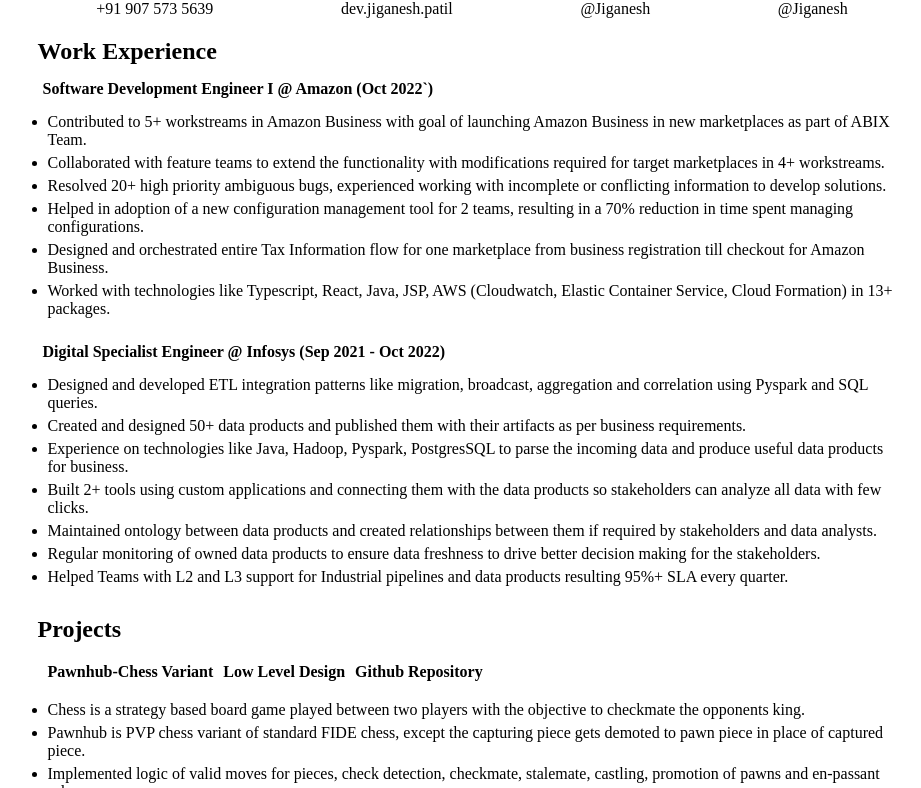
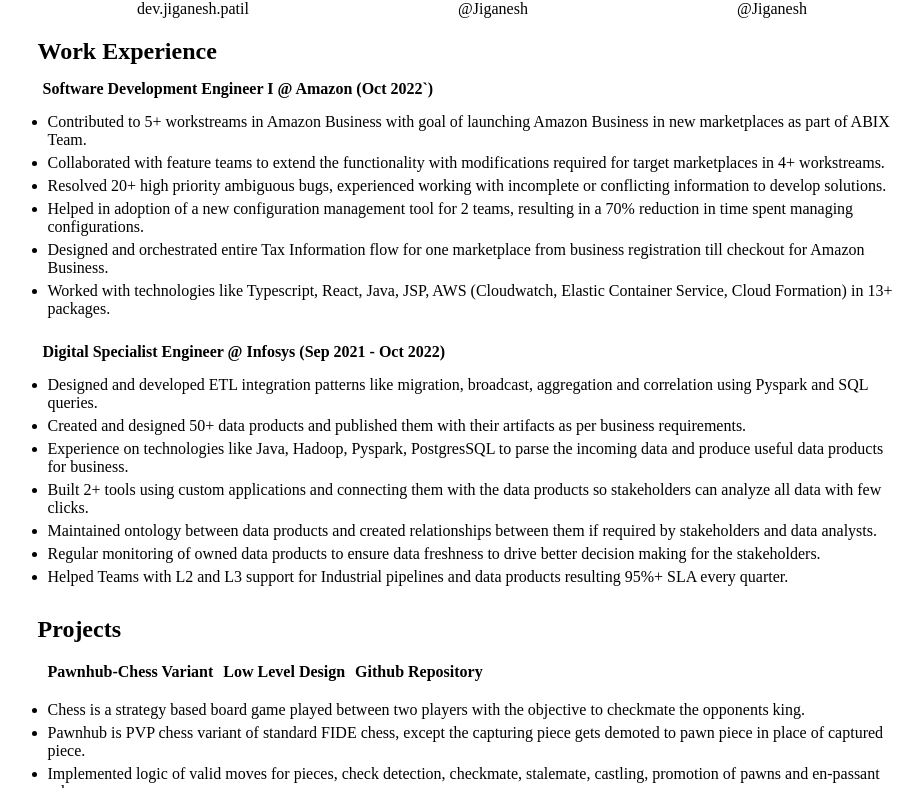
Before and after one commit to Jiganesh/Portfolio, a plain HTML site: page index.html in a window 1280 px wide. Shown: the part 93-881 px from the top of the page, without its empty margins (173-1094 px from the left). Drawn offline with Linux system fonts and the light colour scheme; a script that the page names is missing.

Commit message:
Removed personal details

```diff
--- a/index.html
+++ b/index.html
@@ -16,7 +16,6 @@
     </div>
 
     <div id="sub-heading">
-        <div id="phone-number">+91 907 573 5639</div>
         <div id="email-address">dev.jiganesh.patil</div>
         <div id="github">@Jiganesh</div>
         <div id="leetcode">@Jiganesh</div>
```
